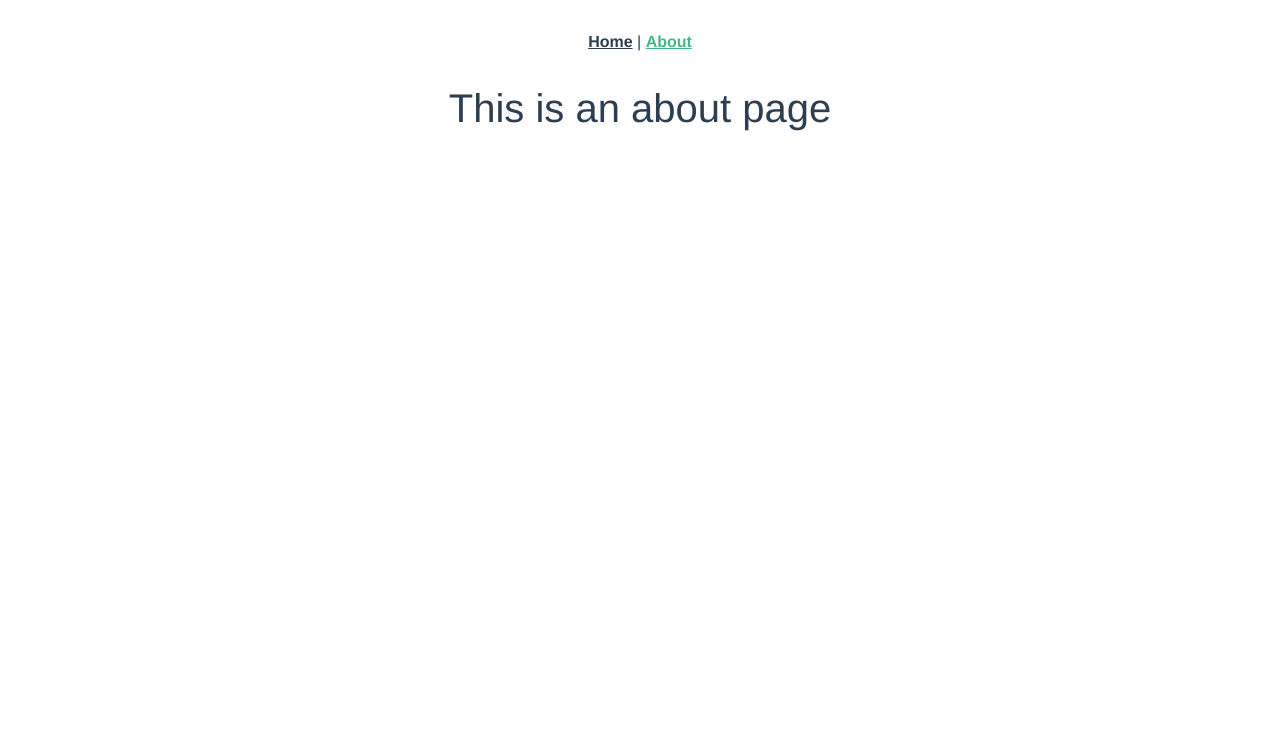
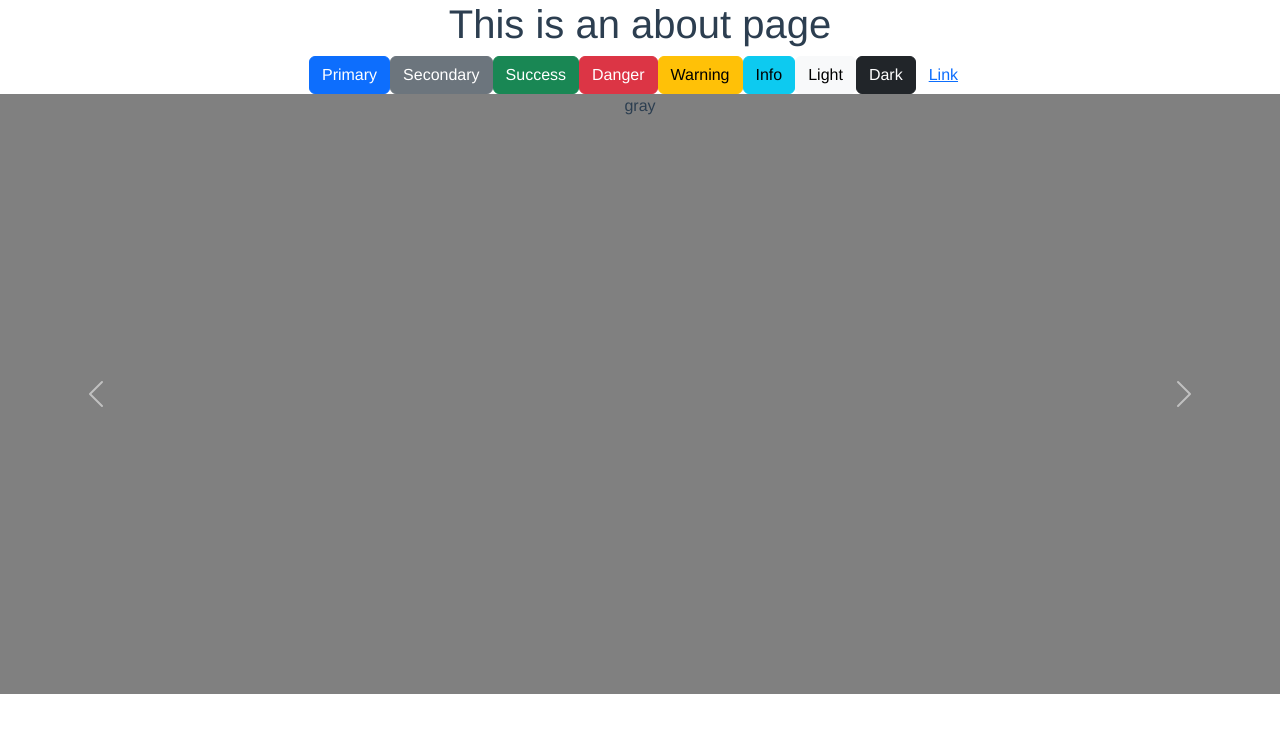
Before and after one commit to exp-ahn/j2-fitness, a Vue app: page /about in a window 1280 px wide. Shown: the top 732 px of the page. Built offline with nearby package versions, Linux system fonts and the light colour scheme.

Commit message:
"fixed vue compile options, add public imgs, fixed dependences"

```diff
--- a/package.json
+++ b/package.json
@@ -12,7 +12,7 @@
     "core-js": "^3.8.3",
     "vue": "^2.6.14",
     "vue-class-component": "^7.2.3",
-    "vue-property-decorator": "^9.1.2",
+    "vue-property-decorator": "^8.5.1",
     "vue-router": "^3.5.1",
     "vuex": "^3.6.2"
   },
--- a/src/App.vue
+++ b/src/App.vue
@@ -1,9 +1,9 @@
 <template>
-  <div id="app">
-    <nav>
+  <div id="app" >
+    <!-- <nav>
       <router-link to="/">Home</router-link> |
       <router-link to="/about">About</router-link>
-    </nav>
+    </nav> -->
     <router-view/>
   </div>
 </template>
--- a/src/views/AboutView.vue
+++ b/src/views/AboutView.vue
@@ -1,16 +1,25 @@
 <template>
   <div class="about">
     <h1>This is an about page</h1>
+    <button type="button" class="btn btn-primary">Primary</button>
+    <button type="button" class="btn btn-secondary">Secondary</button>
+    <button type="button" class="btn btn-success">Success</button>
+    <button type="button" class="btn btn-danger">Danger</button>
+    <button type="button" class="btn btn-warning">Warning</button>
+    <button type="button" class="btn btn-info">Info</button>
+    <button type="button" class="btn btn-light">Light</button>
+    <button type="button" class="btn btn-dark">Dark</button>
+    <button type="button" class="btn btn-link">Link</button>
     <div id="carouselExample" class="carousel slide">
       <div class="carousel-inner">
         <div class="carousel-item active">
-          <div class="d-block w-100"></div>
+          <div class="d-block w-100" style="background-color: gray; height: 600px;">gray</div>
         </div>
         <div class="carousel-item">
-          <div class="d-block w-100"></div>
+          <div class="d-block w-100" style="background-color: blue; height: 600px;">blue</div>
         </div>
         <div class="carousel-item">
-          <div class="d-block w-100"></div>
+          <div class="d-block w-100" style="background-color: red; height: 600px;">red</div>
         </div>
       </div>
       <button class="carousel-control-prev" type="button" data-bs-target="#carouselExample" data-bs-slide="prev">
--- /dev/null
+++ b/src/views/Home.vue
@@ -0,0 +1,29 @@
+<template>
+    <div>
+        <div>{{ AA }}</div>
+        <div>{{ BB }}</div>
+        <div>{{ CC }}</div>
+        <div>{{ DD }}</div>
+        <div>{{ EE }}</div>
+    </div>
+</template>
+
+<script lang="ts">
+import { Component, Vue } from 'vue-property-decorator'
+
+@Component({
+    components: {}
+})
+export default class Home extends Vue {
+    private AA: string = 'aaaa';
+    private BB: string = 'bbbb'
+    private CC: string = 'cccc'
+    private DD: string = 'dddd'
+    private EE: string = 'eeee'
+}
+
+</script>
+
+<style lang="css" scoped>
+
+</style>
--- a/src/views/HomeView.vue
+++ b/src/views/HomeView.vue
@@ -1,7 +1,7 @@
 <template>
   <div class="home">
-    <img alt="Vue logo" src="../assets/logo.png">
-    <HelloWorld msg="Welcome to Your Vue.js + TypeScript App"/>
+    <!-- <img alt="Vue logo" src="../assets/logo.png"> -->
+    <!-- <HelloWorld msg="Welcome to Your Vue.js + TypeScript App"/> -->
   </div>
 </template>
 
```
Also changed, not shown: src/router/index.ts (+4 -5 lines), tsconfig.json (+6 -1 lines), 1 other file (tests, documents, lock files or other folders).
